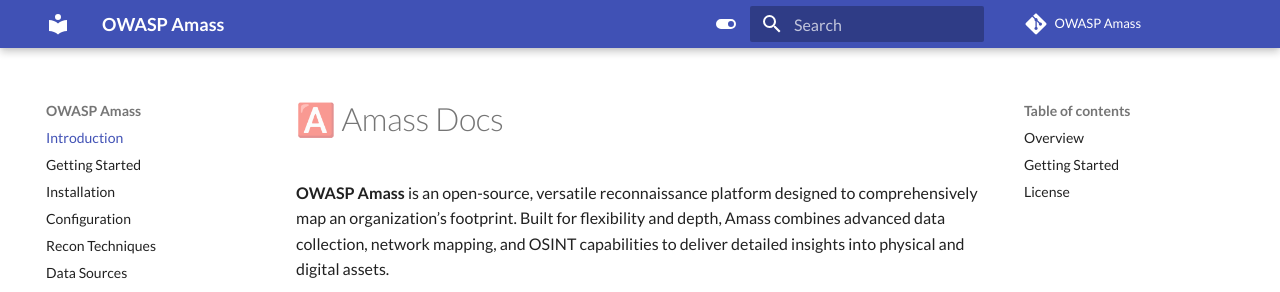
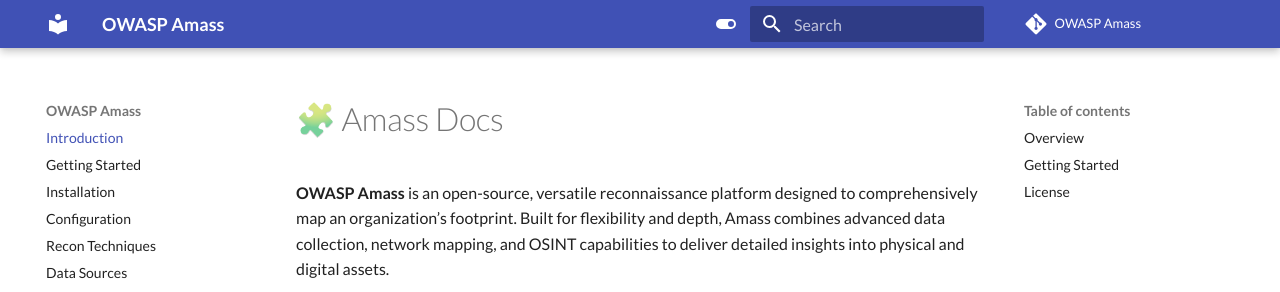
Before and after one commit to owasp-amass/docs, an MkDocs documentation site: the page built from docs/index.md, in a window 1280 px wide and 900 px high. Shown: the top 292 px of the window. Built offline with MkDocs 1.6.1 and Material for MkDocs 9.7.7, drawn with Linux system fonts in a browser that asks for light colours; comment, search, counter and statistics services are not loaded.

```diff
--- a/docs/index.md
+++ b/docs/index.md
@@ -1,4 +1,4 @@
-# 🅰️ Amass Docs
+# 🧩 Amass Docs
 
 **OWASP Amass** is an open-source, versatile reconnaissance platform designed to comprehensively map an organization’s footprint. Built for flexibility and depth, Amass combines advanced data collection, network mapping, and OSINT capabilities to deliver detailed insights into physical and digital assets.
 
```
